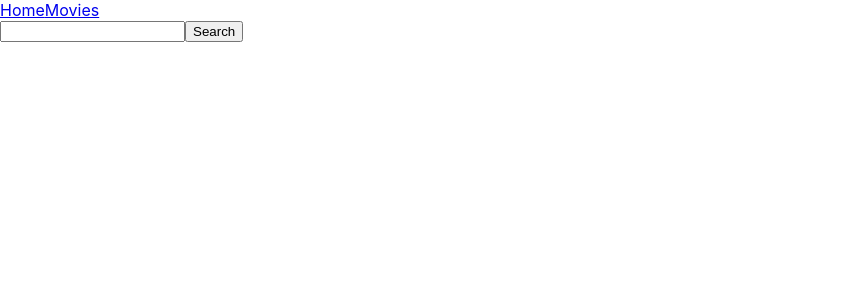
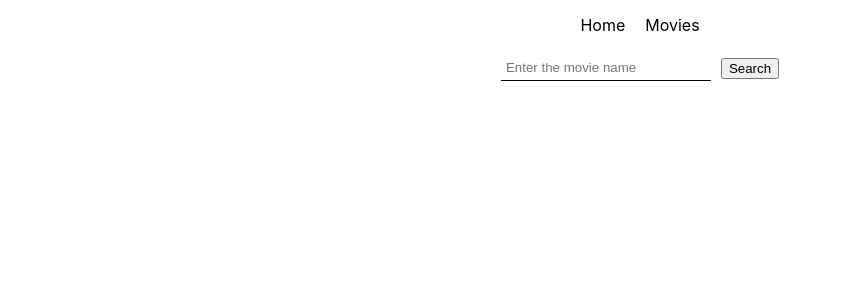
Before and after one commit to ChaikAndrew/goit-react-hw-05-movies, a React (Create React App) app: page /goit-react-hw-05-movies/movies in a window 1280 px wide. Shown: the top 300 px of the page, without its empty margins (0-842 px from the left). Built offline with nearby package versions, Linux system fonts and the light colour scheme.

Commit message:
add cast and reviews

```diff
--- a/src/components/Cast.jsx
+++ b/src/components/Cast.jsx
@@ -1,5 +1,42 @@
+import { useState, useEffect } from 'react';
+import { useParams } from 'react-router-dom';
+
+import { BASE_IMG_URL } from './MoviesList';
+import { getActorsByFilm } from '../servises/api';
+
 export const Cast = () => {
-    return <>
-    <h1>Cast</h1>
+  const [cast, setCast] = useState([]);
+  console.log(cast);
+
+  const { movieId } = useParams();
+
+  useEffect(() => {
+    getActorsByFilm(movieId).then(setCast);
+  }, [movieId]);
+
+  if (!cast) {
+    return;
+  }
+
+  return (
+    <>
+      <ul className="Cast_list">
+        {cast.length === 0 ? (
+          <div> Sorry we don t have cast </div>
+        ) : (
+          cast.map(el => (
+            <li className="Cast_card" key={el.id}>
+              <img
+                src={`${BASE_IMG_URL}${el.profile_path}`}
+                width="150px"
+                alt={`${el.name}`}
+              />
+              <p>Character: {el.character}</p>
+              <b>Original_name: {el.original_name}</b>
+            </li>
+          ))
+        )}
+      </ul>
     </>
-}
+  );
+};
--- a/src/components/MoviesList.jsx
+++ b/src/components/MoviesList.jsx
@@ -1,18 +1,34 @@
-import { NavLink, useLocation } from "react-router-dom"
+import { NavLink, useLocation } from 'react-router-dom';
+export const BASE_IMG_URL = 'https://image.tmdb.org/t/p/w500/';
 
-
-export const MoviesList = ({movies}) => {
+export const MoviesList = ({ movies }) => {
   const location = useLocation();
   return (
-    <ul>
-      {movies.map(movie =>
-        <li key={movie.id}>
-            <NavLink to={`/movies/${movie.id}`} state={{from: location}}>
+    <ul className="Movie_list">
+      {movies.map(movie => (
+        <li className="Movie_link" key={movie.id}>
+          <NavLink
+            style={() => ({
+              width: '200px',
+              height: '350px',
+              display: 'flex',
+              flexDirection: 'column',
+              alignContent: 'center',
+              justifyContent: 'space-between',
+            })}
+            to={`/movies/${movie.id}`}
+            state={{ from: location }}
+          >
+            <img
+              className="Movie_img"
+              src={BASE_IMG_URL + movie.poster_path}
+              alt={movie.title}
+              width={200}
+            />
             {movie.title}
-            </NavLink>
-
+          </NavLink>
         </li>
-        )}
+      ))}
     </ul>
-  )
-}
+  );
+};
--- a/src/components/Navigation.jsx
+++ b/src/components/Navigation.jsx
@@ -2,8 +2,15 @@ import { NavLink } from 'react-router-dom';
 
 export const Navigation = () => {
   return (
-    <nav>
-      <NavLink to="/">Home</NavLink>
+    <nav className="Nav_list">
+      <NavLink
+        style={() => ({
+          marginRight: '20px',
+        })}
+        to="/"
+      >
+        Home
+      </NavLink>
       <NavLink to="/movies">Movies</NavLink>
     </nav>
   );
--- a/src/components/Reviews.jsx
+++ b/src/components/Reviews.jsx
@@ -1,5 +1,35 @@
+import { useState, useEffect } from 'react';
+import { useParams } from 'react-router-dom';
+import { getReviewByFilm } from '../servises/api';;
+
 export const Reviews = () => {
-    return <>
-    <h1>Reviews</h1>
-    </>
-}
+    const [review, setReview] = useState('');
+
+
+    const { movieId } = useParams();
+
+    useEffect(() => {
+      getReviewByFilm(movieId).then(setReview);
+    }, [movieId]);
+
+    if (!review) {
+      return;
+    }
+
+    return (
+      <>
+        <ul>
+          {review.length === 0 ? (
+            <div> Sorry we don t have reviews </div>
+          ) : (
+            review.map(el => (
+              <li key={el.id}>
+                <p>Author: {el.author}</p>
+                <p>{el.content}</p>
+              </li>
+            ))
+          )}
+        </ul>
+      </>
+    );
+  };
--- a/src/index.css
+++ b/src/index.css
@@ -1,4 +1,5 @@
-@import-normalize; /* bring in normalize.css styles */
+/* @import-normalize;  */
+/* bring in normalize.css styles */
 
 body {
   margin: 0;
@@ -13,3 +14,117 @@ code {
   font-family: source-code-pro, Menlo, Monaco, Consolas, 'Courier New',
     monospace;
 }
+
+ul {
+  margin: 0;
+  padding: 0;
+  list-style: none;
+}
+
+h1,
+h2,
+h3,
+h4,
+h5,
+h6,
+p {
+  margin: 0;
+}
+a:link {
+  text-decoration: none;
+  cursor: pointer;
+  color: rgb(0, 0, 0);
+  transition: color;
+  transition-duration: 250ms;
+  transition-timing-function: cubic-bezier(0.4, 0, 0.2, 1);
+}
+a:visited {
+  color: rgb(0, 0, 0);
+}
+a:hover {
+  color: rgb(236, 79, 0);
+}
+
+.Home_title {
+  margin-top: 15px;
+  text-align: center;
+  color: rgb(236, 79, 0);
+}
+
+.Nav_list {
+  margin-top: 15px;
+  display: flex;
+  align-items: center;
+  justify-content: center;
+}
+
+.Movie_list {
+  padding: 20px;
+  display: flex;
+  flex-wrap: wrap;
+  align-items: center;
+  justify-content: center;
+}
+
+.Movie_link {
+  margin: 20px 5px;
+}
+
+.Movie_img {
+  border-radius: 10px;
+  transition-property: scale;
+  transition-duration: 250ms;
+  transition-timing-function: cubic-bezier(0.4, 0, 0.2, 1);
+}
+
+.Movie_img:hover,
+.Movie_img:focus {
+  scale: 1.03;
+}
+
+.Find_form {
+  margin-top: 20px;
+  display: flex;
+  align-items: center;
+  justify-content: center;
+}
+
+.Input_form {
+  margin-right: 10px;
+  padding: 5px;
+
+  background: none;
+  border: none;
+  border-bottom: 1px solid black;
+  outline: none;
+
+  width: 200px;
+}
+
+.Movie_info {
+  display: flex;
+  flex-direction: column;
+  align-items: center;
+}
+
+.Movie_info-img {
+  width: 300px;
+  border-radius: 10px;
+}
+
+.Cast_list {
+  display: flex;
+  flex-wrap: wrap;
+  justify-content: center;
+}
+
+.Cast_card {
+  padding: 10px;
+  display: flex;
+  flex-wrap: wrap;
+
+  justify-content: center;
+  width: 150px;
+  margin-top: 15px;
+  font-size: 12px;
+}
--- a/src/pages/Home.jsx
+++ b/src/pages/Home.jsx
@@ -6,12 +6,13 @@ export const Home = () => {
   const [movies, setMovies] = useState([]);
 
   useEffect(() => {
-    getTrandingFilms().then(setMovies)
+    getTrandingFilms().then(setMovies);
   }, []);
 
   return (
     <>
-      <MoviesList movies={ movies } />
+      <h1 className="Home_title">Most Popular films</h1>
+      <MoviesList movies={movies} />
     </>
   );
 };
--- a/src/pages/MovieDetails.jsx
+++ b/src/pages/MovieDetails.jsx
@@ -2,38 +2,48 @@ import { getFilmsById } from '../servises/api';
 import { useState, useEffect } from 'react';
 import { useParams } from 'react-router-dom';
 import { Outlet, NavLink, useNavigate, useLocation } from 'react-router-dom';
-
-
-
-
-const BASE_IMG_URL = 'https://image.tmdb.org/t/p/w500/';
+import { BASE_IMG_URL } from '../components/MoviesList';
 
 export const MovieDetails = () => {
-
-const [movie, setMovies] = useState(null);
-const {movieId} = useParams();
-const navigate = useNavigate();
-const location = useLocation();
+  const [movie, setMovies] = useState(null);
+  const { movieId } = useParams();
+  const navigate = useNavigate();
+  const location = useLocation();
 
   useEffect(() => {
-    getFilmsById(movieId).then(setMovies)
+    getFilmsById(movieId).then(setMovies);
   }, [movieId]);
 
-  if (!movie){
-    return
+  if (!movie) {
+    return;
   }
 
   const handleGoBack = () => {
-navigate(location.state.from)
-  }
+    navigate(location.state.from);
+  };
 
-  return <>
-  <button type='button' onClick={handleGoBack}>Go Back</button>
-  <h2>{movie.title}</h2>
-  <img src={BASE_IMG_URL + movie.poster_path} alt={movie.title} />
+  return (
+    <>
+      <div className="Movie_info">
+        <button type="button" onClick={handleGoBack}>
+          Go Back
+        </button>
 
-  <NavLink to="cast" state={location.state}>cast</NavLink>
-  <NavLink to="reviews" state={location.state}>reviews</NavLink>
-  <Outlet/>
-  </>;
+        <h2>{movie.title}</h2>
+        <img
+          className="Movie_info-img"
+          src={BASE_IMG_URL + movie.poster_path}
+          alt={movie.title}
+        />
+
+        <NavLink to="cast" state={location.state}>
+          Cast
+        </NavLink>
+        <NavLink to="reviews" state={location.state}>
+          Reviews
+        </NavLink>
+        <Outlet />
+      </div>
+    </>
+  );
 };
--- a/src/pages/Movies.jsx
+++ b/src/pages/Movies.jsx
@@ -4,36 +4,41 @@ import { useSearchParams } from 'react-router-dom';
 import { MoviesList } from 'components/MoviesList';
 
 export const Movies = () => {
-const [movie, setMovies] = useState ([]);
+  const [movie, setMovies] = useState([]);
   const [query, steQuery] = useState('');
 
-const [params, setParams] = useSearchParams()
+  const [params, setParams] = useSearchParams();
 
-useEffect (() => {
-
+  useEffect(() => {
     const movieName = params.get(`query`);
     if (!movieName) {
       return;
     }
-  console.log(movieName)
+    console.log(movieName);
     getFilmsByQuery(movieName).then(setMovies);
+  }, [params]);
 
-}, [params])
+  const onChange = e => {
+    steQuery(e.target.value);
+  };
 
-const onChange = (e) => {
-steQuery(e.target.value)
-}
+  const onSubmit = e => {
+    e.preventDefault();
+    setParams({ query });
+  };
 
-const onSubmit = (e) => {
-e.preventDefault();
-setParams({query})
-}
-
-return <>
-<form action="" onSubmit={onSubmit}>
-  <input type="text" onChange={onChange}/>
+  return (
+    <>
+      <form className="Find_form" action="" onSubmit={onSubmit}>
+        <input
+          className="Input_form"
+          type="text"
+          placeholder="Enter the movie name"
+          onChange={onChange}
+        />
         <button type="submit">Search</button>
       </form>
- <MoviesList movies={movie}/>
- </>;
+      <MoviesList movies={movie} />
+    </>
+  );
 };
--- a/src/servises/api.js
+++ b/src/servises/api.js
@@ -26,3 +26,21 @@ export const getFilmsByQuery = async query => {
   console.log(results)
   return results;
 };
+
+
+
+export const getReviewByFilm = async id => {
+  const {
+    data: { results },
+  } = await axios.get(
+    `/movie/${id}/reviews?api_key=${API_KEY}&language=en-US&page=1`
+  );
+  return results;
+};
+
+export const getActorsByFilm = async id => {
+  const {
+    data: { cast },
+  } = await axios.get(`/movie/${id}/credits?api_key=${API_KEY}&language=en-US`);
+  return cast;
+};
```
Lines whose indentation alone changed are shown as unchanged.
